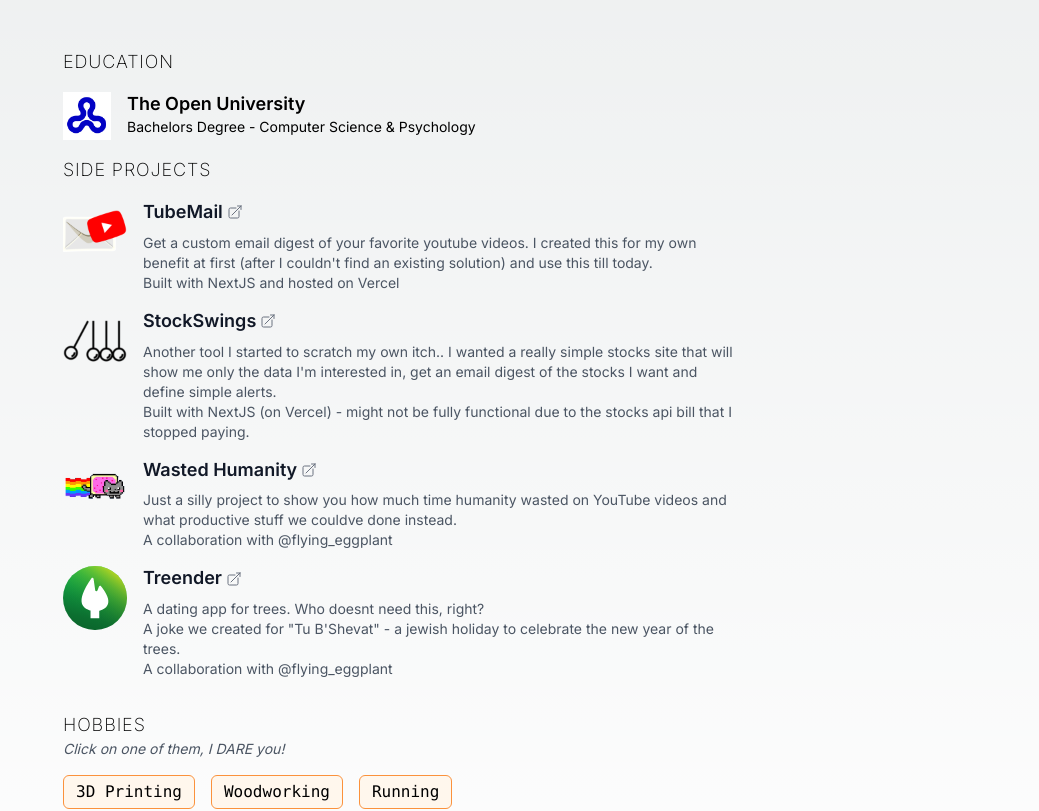
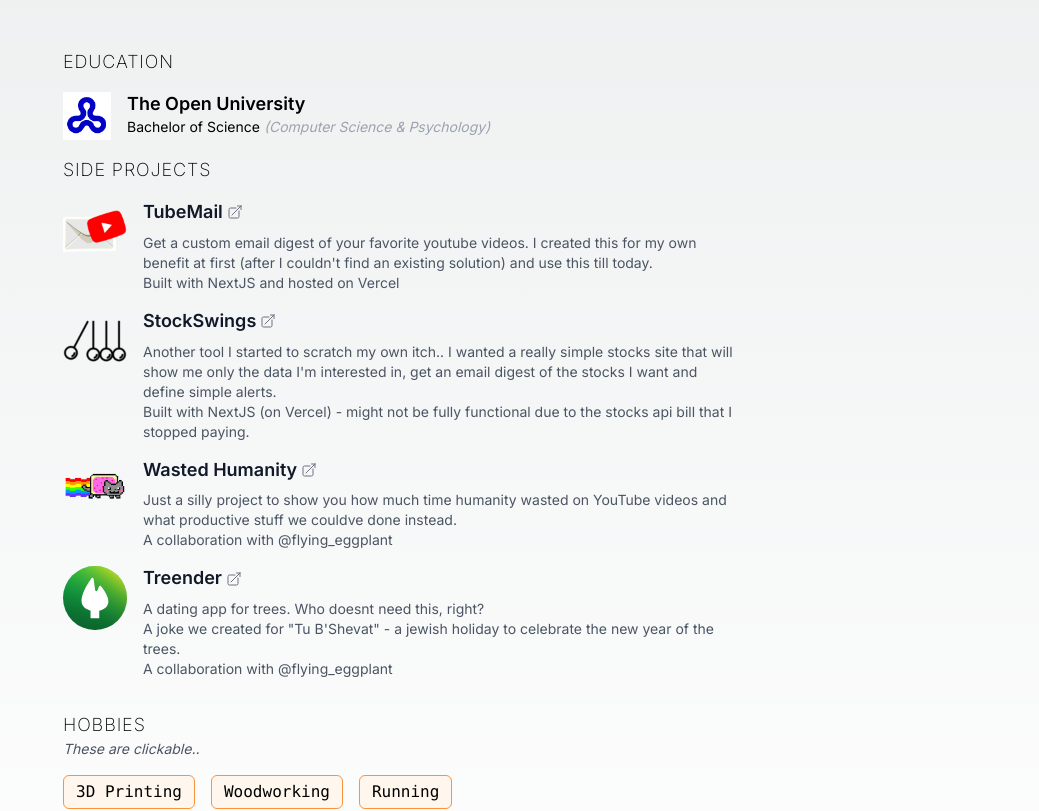
Before and after one commit to gillyb/thisisgilly, a Next.js app: page / in a window 1280 px wide. Shown: the part 1604-2415 px from the top of the page, without its empty margins (241-1280 px from the left). Built offline with nearby package versions, Linux system fonts and the light colour scheme.

Commit message:
Fast commit baby

```diff
--- a/src/app/components/hobbies.tsx
+++ b/src/app/components/hobbies.tsx
@@ -21,7 +21,7 @@
 
   return (
     <>
-      <p className="italic text-sm text-gray-600 mb-4 -mt-4">Click on one of them, I DARE you!</p>
+      <p className="italic text-sm text-gray-600 mb-4 -mt-4">These are clickable..</p>
       <div className="flex flex-wrap gap-4">
         <span onClick={() => togglePrinting()} className="border dark:bg-orange-200 dark:text-gray-900 rounded-md bg-orange-50 border-orange-400 py-1 px-3 font-mono cursor-pointer hover:underline hover:bg-orange-100">3D Printing</span>
         <span onClick={() => toggleWoodworking()} className="border dark:bg-orange-200 dark:text-gray-900 rounded-md bg-orange-50 border-orange-400 py-1 px-3 font-mono cursor-pointer hover:underline hover:bg-orange-100">Woodworking</span>
--- a/src/app/page.tsx
+++ b/src/app/page.tsx
@@ -66,7 +66,7 @@
           <div className="ml-2 md:ml-4">
             <span className="text-lg font-semibold leading-snug">The Open University</span>
             <div className="text-sm leading-snug">
-              Bachelors Degree - Computer Science & Psychology
+              Bachelor of Science <span className="italic text-gray-400">(Computer Science & Psychology)</span>
             </div>
           </div>
         </div>
```
